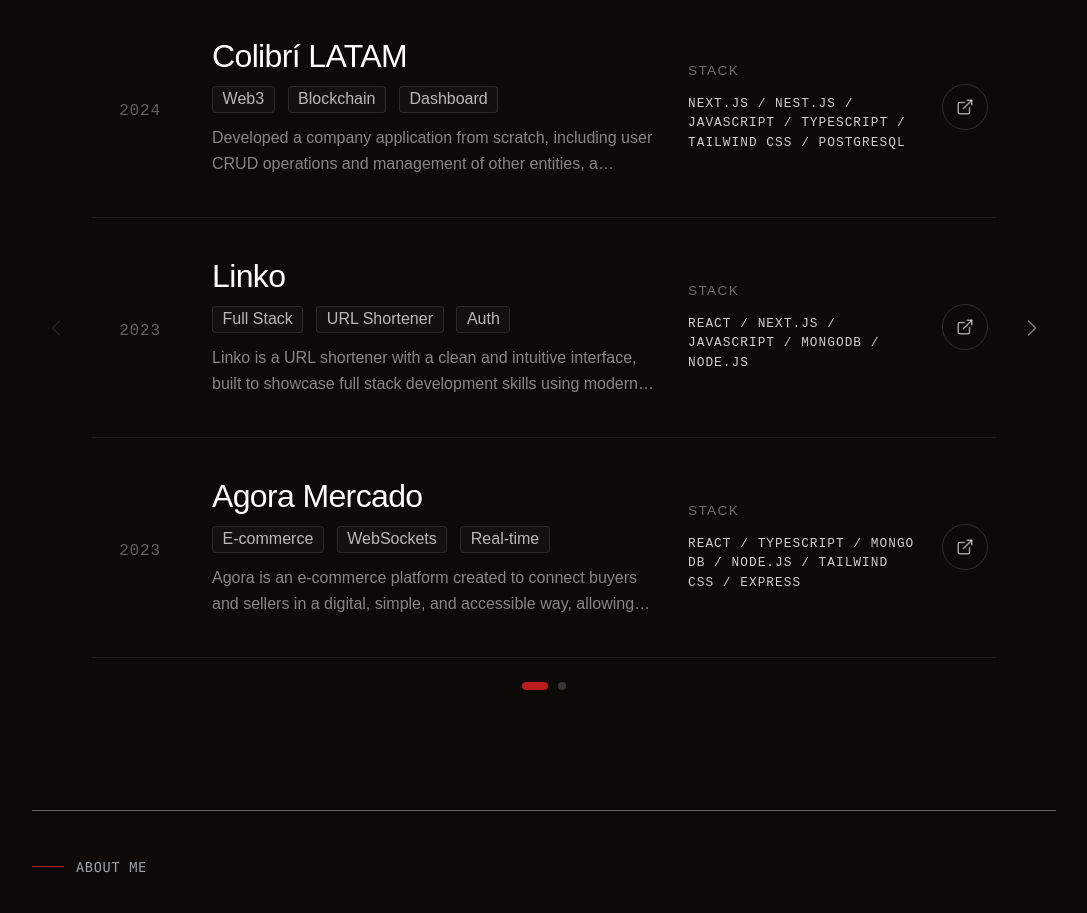
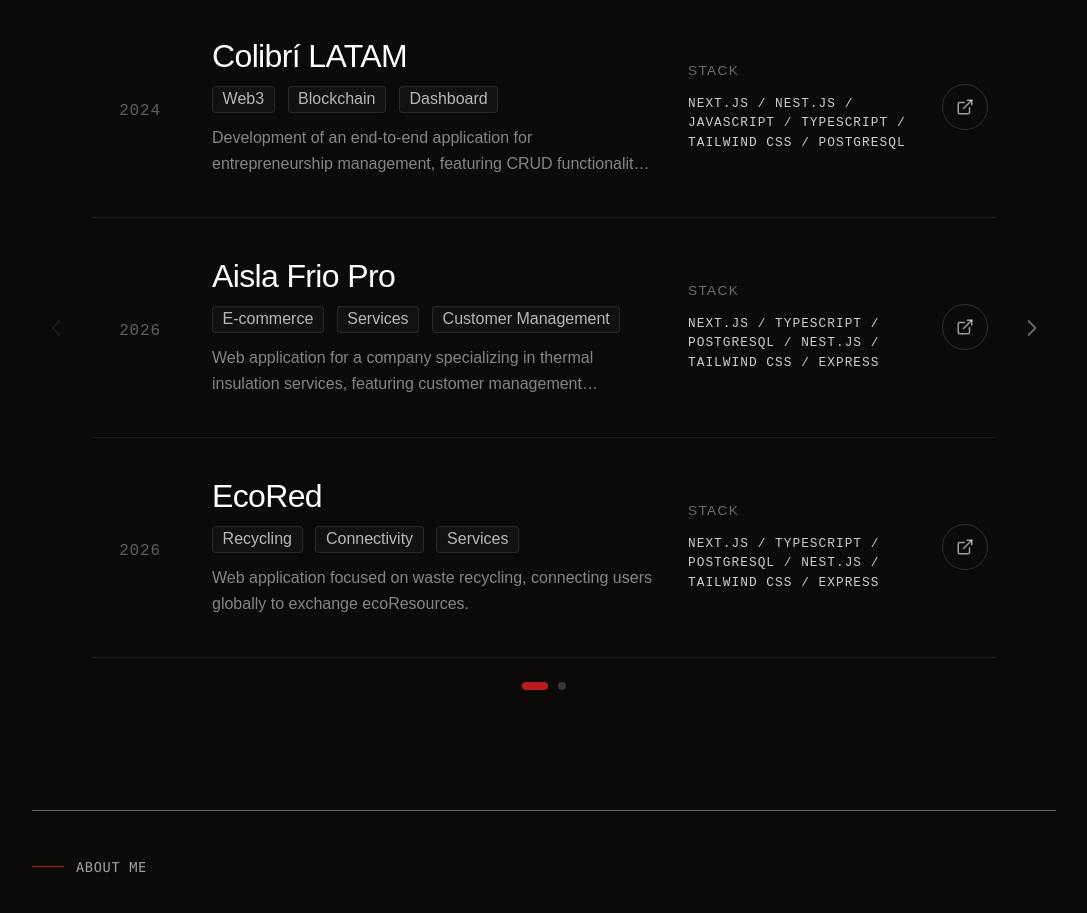
Before and after one commit to JoaquinGabriel17/portfolio-react, a Next.js app: page / in a window 1280 px wide. Shown: the part 2360-3273 px from the top of the page, without its empty margins (96-1183 px from the left). Built offline with nearby package versions, Linux system fonts and the light colour scheme.

Commit message:
correccion en datos de proyectos

```diff
--- a/src/data/texts.js
+++ b/src/data/texts.js
@@ -88,48 +88,51 @@ export const texts = {
     year: '2024',
     tags: ['Web3', 'Blockchain', 'Dashboard'],
     description:
-          'Developed a company application from scratch, including user CRUD operations and management of other entities, a statistics dashboard, and a modern UI/UX design.',
+      'Development of an end-to-end application for entrepreneurship management, featuring CRUD functionality for users and other entities, a real-time statistics dashboard, and Web3 integration.',
     url: 'https://colibrilatam.com/index.html',
     technologies: ['Next.js', 'Nest.js', 'JavaScript', 'TypeScript', 'Tailwind CSS', 'PostgreSQL'],
   },
+
+  {
+    name: 'Aisla Frio Pro',
+    year: '2026',
+    tags: ['E-commerce', 'Services', 'Customer Management'],
+    description:
+      'Web application for a company specializing in thermal insulation services, featuring customer management functionality.',
+    url: 'https://aislafriopro-frontend.vercel.app/',
+    technologies: ['Next.js', 'Typescript', 'PostgreSQL', 'Nest.js', 'Tailwind CSS', 'Express'],
+  },
+
+  {
+    name: 'EcoRed',
+    year: '2026',
+    tags: ['Recycling', 'Connectivity', 'Services'],
+    description:
+      'Web application focused on waste recycling, connecting users globally to exchange ecoResources.',
+    url: 'https://www.laecored.com/',
+    technologies: ['Next.js', 'Typescript', 'PostgreSQL', 'Nest.js', 'Tailwind CSS', 'Express'],
+  },
+
   {
     name: 'Linko',
-        year: '2023',
+    year: '2025',
     tags: ['Full Stack', 'URL Shortener', 'Auth'],
     description:
-          'Linko is a URL shortener with a clean and intuitive interface, built to showcase full stack development skills using modern technologies.',
+      'Linko is a URL shortener with a simple and intuitive interface, created to demonstrate full-stack development skills using modern technologies.',
     url: 'https://linko-nine.vercel.app/',
     technologies: ['React', 'Next.js', 'JavaScript', 'MongoDB', 'Node.js'],
   },
-      {
-        name: 'Agora Mercado',
-        year: '2023',
-        tags: ['E-commerce', 'WebSockets', 'Real-time'],
-        description:
-          'Agora is an e-commerce platform created to connect buyers and sellers in a digital, simple, and accessible way, allowing users to find and offer products in one place, from any device, without the need for downloads.',
-        url: 'https://agora-six-rho.vercel.app/',
-        technologies: ['React', 'Typescript', 'Mongo DB', 'Node.js', 'Tailwind CSS', 'Express'],
-      },
-      {
-        name: 'Movie Finder',
-        year: '2023',
-        tags: ['React', 'Redux', 'Search'],
-        description:
-          'A web application that lets users explore over 5,000 movies through a fast, efficient, and intuitive indexed search. Includes multiple filters to refine search results.',
-        url: 'https://movie-finder-beige-zeta.vercel.app/',
-        technologies: ['React', 'Redux', 'JavaScript'],
-      },
+
   {
     name: 'Rosa de los vientos',
     year: '2023',
     tags: ['E-commerce', 'Firebase', 'Full Stack'],
     description:
-          'Rosa de los vientos is a digital restaurant platform where users can buy and sell food products online.',
+      'Rosa de los vientos is a digital restaurant where users can buy and sell food.',
     url: 'https://p-fhenry-front.vercel.app/',
     technologies: ['React', 'Node.js', 'JavaScript', 'Firebase', 'Redux'],
   }
 ],
-
 
 
     contact: {
@@ -245,33 +248,36 @@ export const texts = {
         url: 'https://colibrilatam.com/index.html',
         technologies: ['Next.js', 'Nest.js', 'JavaScript', 'TypeScript', 'Tailwind CSS', 'PostgreSQL'],
       },
+
+      {
+        name: 'Aisla Frio Pro',
+        year: '2026',
+        tags: ['E-commerce', 'Servicios', 'Gestión de clientes'],
+        description:
+          'Aplicación web para una empresa dedicada a la venta de servicios de aislación térmica, con funcionalidad de gestión de clientes.',
+        url: 'https://aislafriopro-frontend.vercel.app/',
+        technologies: ['Next.js', 'Typescript', 'PostgreSQL', 'Nest.js', 'Tailwind CSS', 'Express'],
+      },
+      {
+        name: 'EcoRed',
+        year: '2026',
+        tags: ['Reciclaje', 'Conectividad', 'Servicios'],
+        description:
+          'Aplicación web dedicada al reciclaje de residuos, conectando usuarios globalmente para el intercambio de ecoRecursos.',
+        url: 'https://www.laecored.com/',
+        technologies: ['Next.js', 'Typescript', 'PostgreSQL', 'Nest.js', 'Tailwind CSS', 'Express'],
+      },
+
       {
         name: 'Linko',
-        year: '2023',
+        year: '2025',
         tags: ['Full Stack', 'Acortador', 'Auth'],
         description:
           'Linko es un acortador de URLs con una interfaz simple e intuitiva, creado para demostrar habilidades en desarrollo full stack con tecnologías modernas.',
         url: 'https://linko-nine.vercel.app/',
         technologies: ['React', 'Next.js', 'JavaScript', 'MongoDB', 'Node.js'],
       },
-      {
-        name: 'Agora Mercado',
-        year: '2023',
-        tags: ['E-commerce', 'WebSockets', 'Tiempo real'],
-        description:
-          'Agora es un e-commerce creado para conectar compradores y vendedores de forma digital, simple y accesible, permitiendo encontrar y ofrecer productos en un solo lugar, desde cualquier dispositivo y sin necesidad de descargas.',
-        url: 'https://agora-six-rho.vercel.app/',
-        technologies: ['React', 'Typescript', 'Mongo DB', 'Node.js', 'Tailwind CSS', 'Express'],
-      },
-      {
-        name: 'Movie Finder',
-        year: '2023',
-        tags: ['React', 'Redux', 'Búsqueda'],
-        description:
-          'Aplicación web que permite explorar más de 5.000 películas mediante una búsqueda indexada rápida, eficiente e intuitiva. Incluye múltiples filtros para refinar resultados.',
-        url: 'https://movie-finder-beige-zeta.vercel.app/',
-        technologies: ['React', 'Redux', 'JavaScript'],
-      },
+
       {
         name: 'Rosa de los vientos',
         year: '2023',
```
Lines whose indentation alone changed are shown as unchanged.
